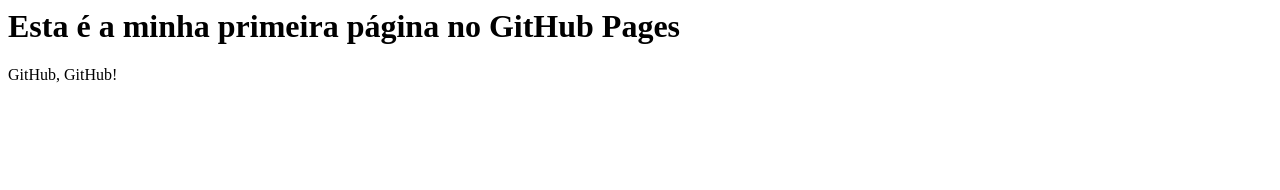
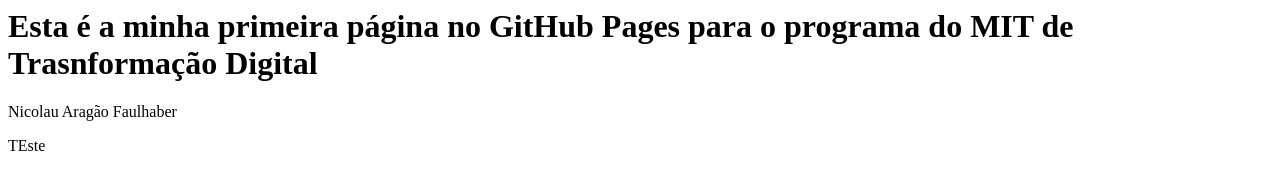
Before and after one commit to coiau/Beers, a plain HTML site: page index.html in a window 1280 px wide. Drawn offline with Linux system fonts and the light colour scheme.

Commit message:
Update index.html
teste de mudança de textos

```diff
--- a/index.html
+++ b/index.html
@@ -1,4 +1,5 @@
 <html>
-<h1 > Esta é a minha primeira página no GitHub Pages </h1 >
-<p> GitHub, GitHub!</p>
+<h1 > Esta é a minha primeira página no GitHub Pages para o programa do MIT de Trasnformação Digital </h1 >
+<p> Nicolau Aragão Faulhaber</p>
+  <p> TEste</p>
 </html>
```
